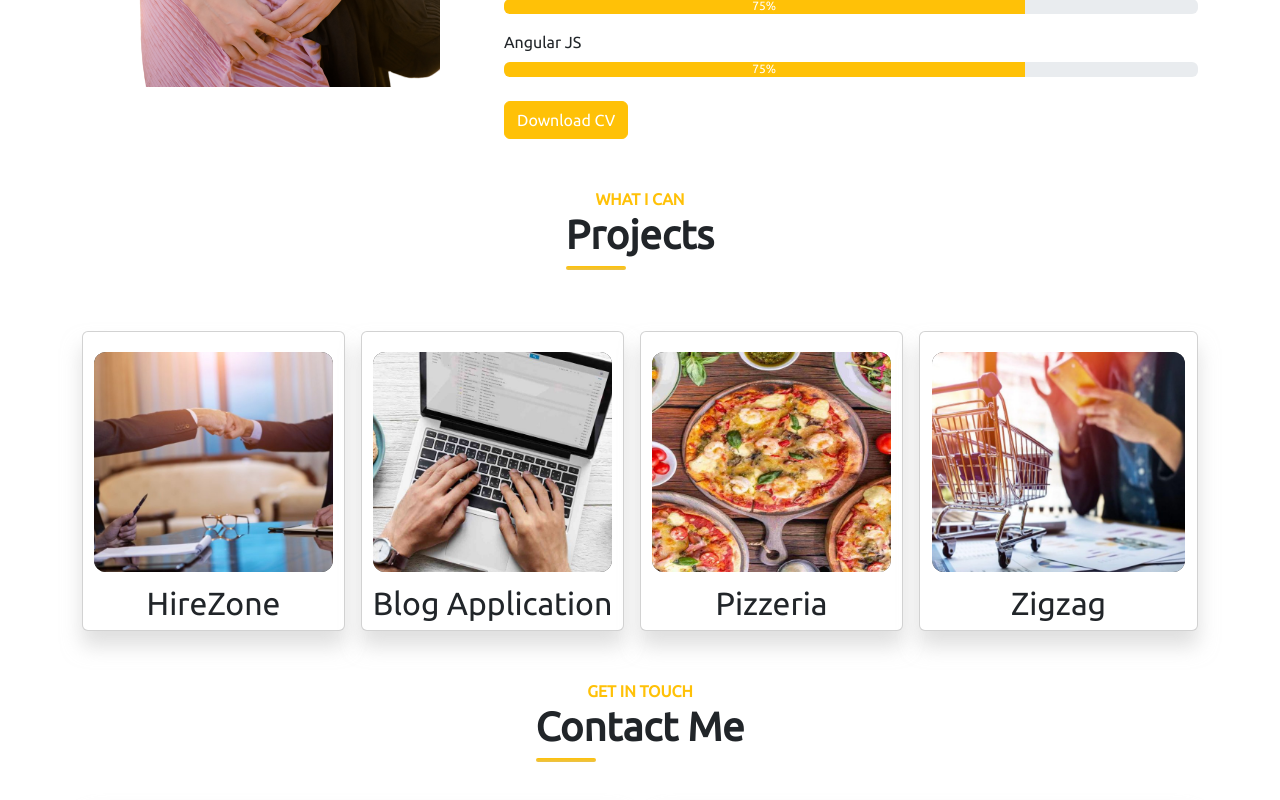
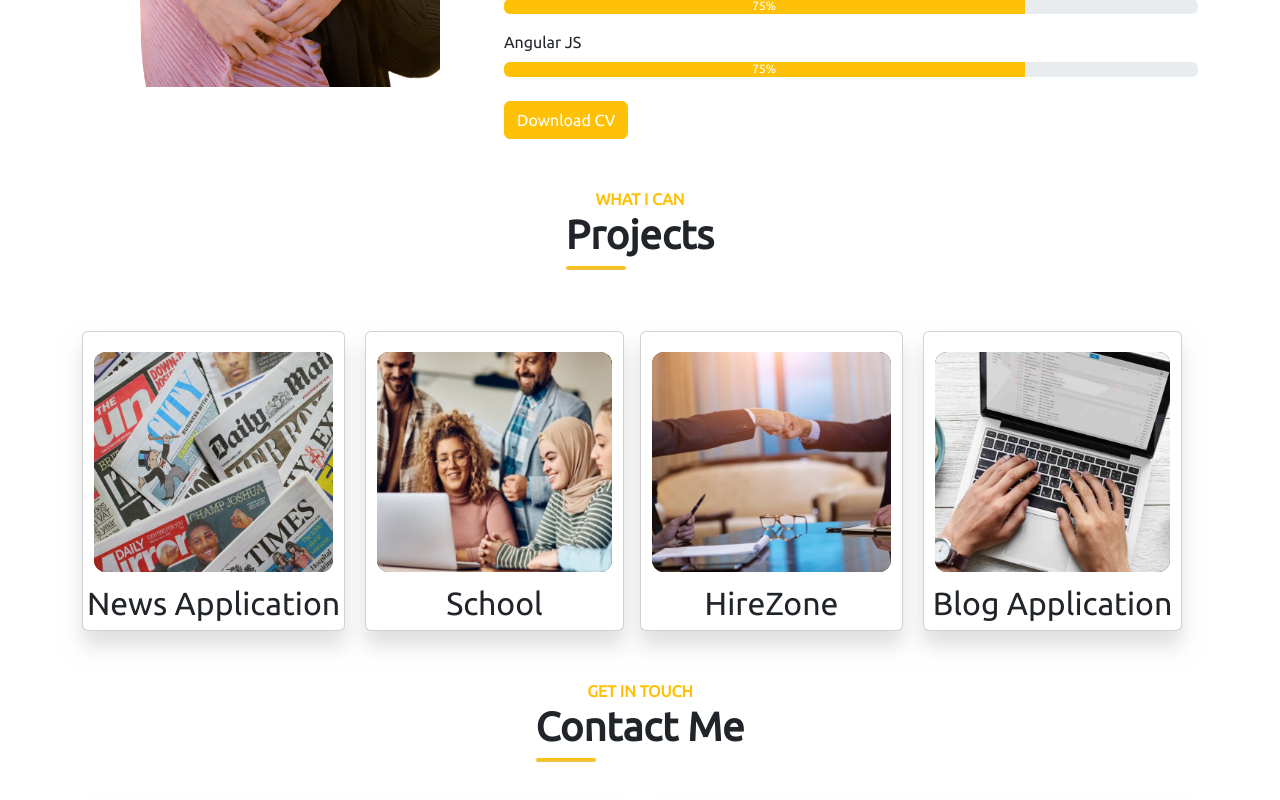
Before and after one commit to sachini1234/My-React-Portfolio, a React (Create React App) app: page / in a window 1280 px wide. Shown: the part 1425-2225 px from the top of the page. Built offline with nearby package versions, Linux system fonts and the light colour scheme.

Commit message:
update the project.js file

```diff
--- a/src/App.js
+++ b/src/App.js
@@ -6,7 +6,6 @@ import About from "./Components/About";
 import Projects from "./Components/Projects";
 import Contact from "./Components/Contact";
 import Footer from "./Components/Footer";
-
 
 function App() {
   return (
--- a/src/Components/About.js
+++ b/src/Components/About.js
@@ -64,7 +64,7 @@ const About = () => {
                             <div className='me-lg-0 me-md-1'>
                                 <p><i className="fa-solid fa-angles-right me-2"></i><span className='me-3 fw-bold'>Name -</span>Sachini Wijekoon</p>
                                 <p><i className="fa-solid fa-angles-right me-2"></i><span className='me-3 fw-bold'>Contact No -</span>+94 76 4612347</p>
-                                <p><i className="fa-solid fa-angles-right me-2"></i><span className='me-3 fw-bold'>City -</span>Gokarella</p>
+                                <p><i className="fa-solid fa-angles-right me-2"></i><span className='me-3 fw-bold'>City -</span>Gokarella, Sr Lanka</p>
                             </div>
                             <div>
                                 <p><i className="fa-solid fa-angles-right me-2"></i><span className='me-3 fw-bold'>Degree -</span>BSc(Hons) Computing & Information Systems</p>
@@ -72,7 +72,7 @@ const About = () => {
                             </div>
                         </div>
                         <div className='about-para mt-4'>
-                            <p>I recently graduated from the Department of Computing at the Faculty of Computing, Sabaragamuwa University with a BSc (Hons) degree in Computing and Information Systems. I have done an internship as a trainee Front-end Developer in the second semester of third year. There I used Angular, Bootstrap. I am quite enthusiastic about learning new and emerging technologies, and always looks for something new to try out.</p>
+                            <p>I recently graduated from the Department of Computing and Information Systems at the Faculty of Computing, Sabaragamuwa University with a BSc (Hons) degree in Computing and Information Systems. I have done an internship as a trainee Front-end Developer in the second semester of third year. There I used Angular, Bootstrap. I am quite enthusiastic about learning new and emerging technologies, and always looks for something new to try out.</p>
                         </div>
                         <div className="multiple-animated-progress-bars">
                             {progressBars.map((bar) => (
--- a/src/Components/Projects.js
+++ b/src/Components/Projects.js
@@ -1,8 +1,8 @@
 import React from 'react';
 import recruit from "./assets/img3.jpg";
 import blog from "./assets/img4.jpg";
-import pizza from "./assets/img5.jpeg";
-import fashion from "./assets/img6.jpg";
+import news from "./assets/img5.jpeg";
+import school from "./assets/img6.jpg";
 import { Container} from 'react-bootstrap';
 import './styles/style.css';
 
@@ -14,7 +14,31 @@ function Projects() {
         <h1 className='topic fw-bolder'>Projects</h1>
         <div className='project-det d-flex justify-content-center align-items-center flex-wrap mt-5 pt-4'>
           <div className='col-md-3 col-sm-6 col-12'>
-            <div className='card me-sm-3'>
+            <div className='card me-md-3 me-sm-1'>
+              <div className='imgBx col-11 d-flex justify-content-center align-items-center'>
+                <img src={news} alt="Italian Trulli" />
+              </div>
+              <div className='content'>
+                  <h2>News Application</h2>
+                  <p className='mx-3'>It fetches news from the News API. News is grouped under different categories. React & Bootstrap technologies were used to create this.</p>
+                  <a href="https://github.com/sachini1234/News_Web_Application" className='py-2 px-3'>Read more</a>
+              </div>
+            </div>
+          </div>
+          <div className='col-md-3 col-sm-6 col-12'>
+            <div className='card me-md-3 ms-sm-1 mt-sm-0 mt-3'>
+              <div className='imgBx col-11 d-flex justify-content-center align-items-center'>
+                <img src={school} alt="Italian Trulli" />
+              </div>
+              <div className='content'>
+                  <h2>School Management System</h2>
+                  <p className='mx-3'>This is a responsive school management system. React & Bootstrap technologies were used to create this.</p>
+                  <a href="https://github.com/sachini1234/React_School_Management_System" className='py-2 px-3'>Read more</a>
+              </div>
+            </div>
+          </div>
+          <div className='col-md-3 col-sm-6 col-12'>
+            <div className='card me-md-3 me-sm-1 mt-md-0 mt-3'>
               <div className='imgBx col-11 d-flex justify-content-center align-items-center'>
                 <img src={recruit} alt="Italian Trulli" />
               </div>
@@ -26,7 +50,7 @@ function Projects() {
             </div>
           </div>
           <div className='col-md-3 col-sm-6 col-12'>
-            <div className='card me-md-3 mt-sm-0 mt-3'>
+            <div className='card me-md-3 ms-sm-1 mt-md-0 mt-3'>
               <div className='imgBx col-11 d-flex justify-content-center align-items-center'>
                 <img src={blog} alt="Italian Trulli" />
               </div>
@@ -37,30 +61,6 @@ function Projects() {
               </div>
             </div>
           </div>
-          <div className='col-md-3 col-sm-6 col-12'>
-            <div className='card me-sm-3 mt-md-0 mt-3'>
-              <div className='imgBx col-11 d-flex justify-content-center align-items-center'>
-                <img src={pizza} alt="Italian Trulli" />
-              </div>
-              <div className='content'>
-                  <h2>Pizzeria Restaurant</h2>
-                  <p className='mx-3'>This is a restaurant website front end design. Angular & SCSS technologies were used to create this.</p>
-                  <a href='https://github.com/sachini1234/Pizzeria_Resturent' className='py-2 px-3'>Read more</a>
-              </div>
-            </div>
-          </div>
-          <div className='col-md-3 col-sm-6 col-12'>
-            <div className='card mt-md-0 mt-3'>
-              <div className='imgBx col-11 d-flex justify-content-center align-items-center'>
-                <img src={fashion} alt="Italian Trulli" />
-              </div>
-              <div className='content'>
-                  <h2>Zigzag</h2>
-                  <p className='mx-3'>This is a online printed t-shirt designing website. HTML, CSS, PHP & Bootstrap technologies were used to create this.</p>
-                  <a href='https://github.com/sachini1234/Zigzag' className='py-2 px-3'>Read more</a>
-              </div>
-            </div>
-          </div>
         </div>
       </Container>
     </section>
--- a/src/Components/styles/style.css
+++ b/src/Components/styles/style.css
@@ -245,7 +245,7 @@ color: var(--nav-links-hover-color);
 }
 
 .projects .card:hover {
-    height: 380px;
+    height: 405px;
     cursor: pointer;
 }
 
@@ -288,7 +288,7 @@ color: var(--nav-links-hover-color);
 
 .projects .card:hover .content {
     top: 130px;
-    height: 250px;
+    height: 280px;
 }
 
 .projects .card:hover .content h2 {
```
Also changed, not shown: src/Components/assets/img5.jpeg, src/Components/assets/img6.jpg.
